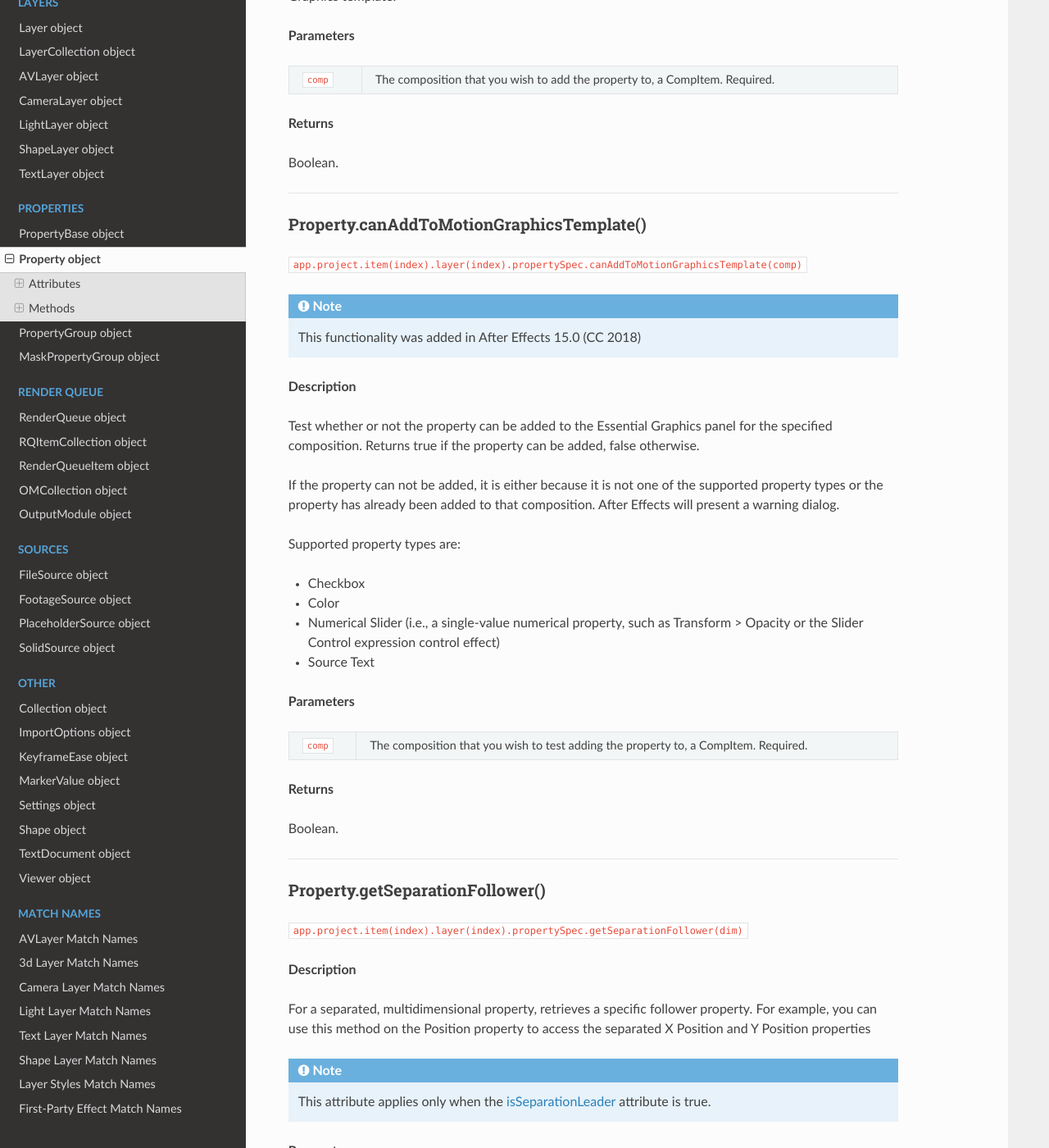
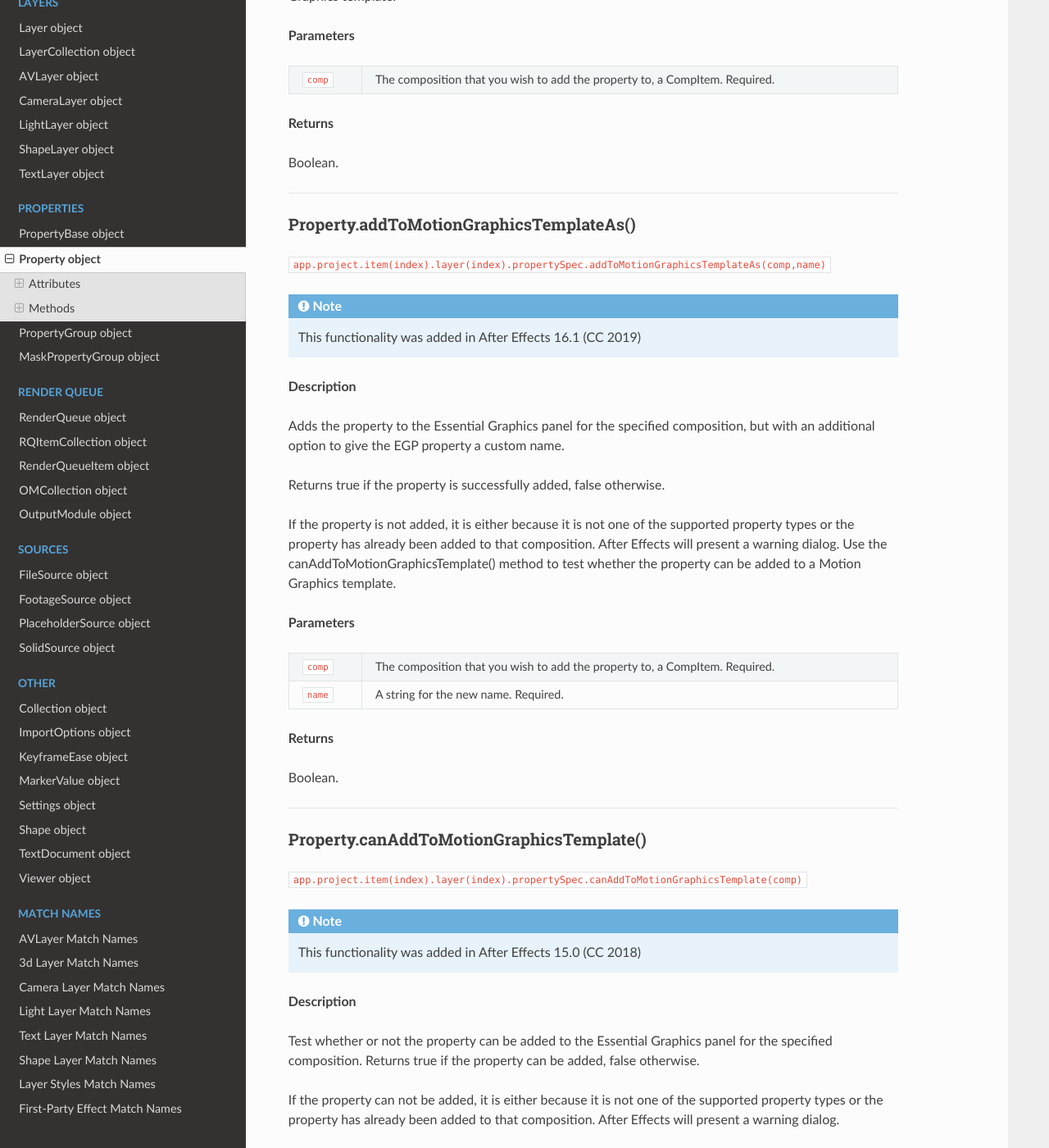
Before and after one commit to docsforadobe/after-effects-scripting-guide, a Sphinx documentation site: the page built from docs/properties/property.rst, in a window 1280 px wide and 1400 px high, scrolled down 12281 px. Shown: the whole window at 82% size. Built offline with Sphinx 7.4.7 and the Read the Docs theme 2.0.0, drawn with Linux system fonts in a browser that asks for light colours.

Commit message:
Adding addToMotionGraphicsTemplateAs() method.

```diff
--- a/docs/properties/property.rst
+++ b/docs/properties/property.rst
@@ -582,6 +582,40 @@ Boolean.
 
 ----
 
+.. _Property.addToMotionGraphicsTemplateAs:
+
+Property.addToMotionGraphicsTemplateAs()
+*********************************************
+
+``app.project.item(index).layer(index).propertySpec.addToMotionGraphicsTemplateAs(comp,name)``
+
+.. note::
+   This functionality was added in After Effects 16.1 (CC 2019)
+
+**Description**
+
+Adds the property to the Essential Graphics panel for the specified composition, but with an additional option to give the EGP property a custom name.
+
+Returns true if the property is successfully added, false otherwise.
+
+If the property is not added, it is either because it is not one of the supported property types or the property has already been added to that
+composition. After Effects will present a warning dialog. Use the canAddToMotionGraphicsTemplate() method to test whether the property can be
+added to a Motion Graphics template.
+
+**Parameters**
+
+========  ====================================================================
+``comp``  The composition that you wish to add the property to, a CompItem.
+          Required.
+``name``  A string for the new name. Required.
+========  ====================================================================
+
+**Returns**
+
+Boolean.
+
+----
+
 .. _Property.canAddToMotionGraphicsTemplate:
 
 Property.canAddToMotionGraphicsTemplate()
```
